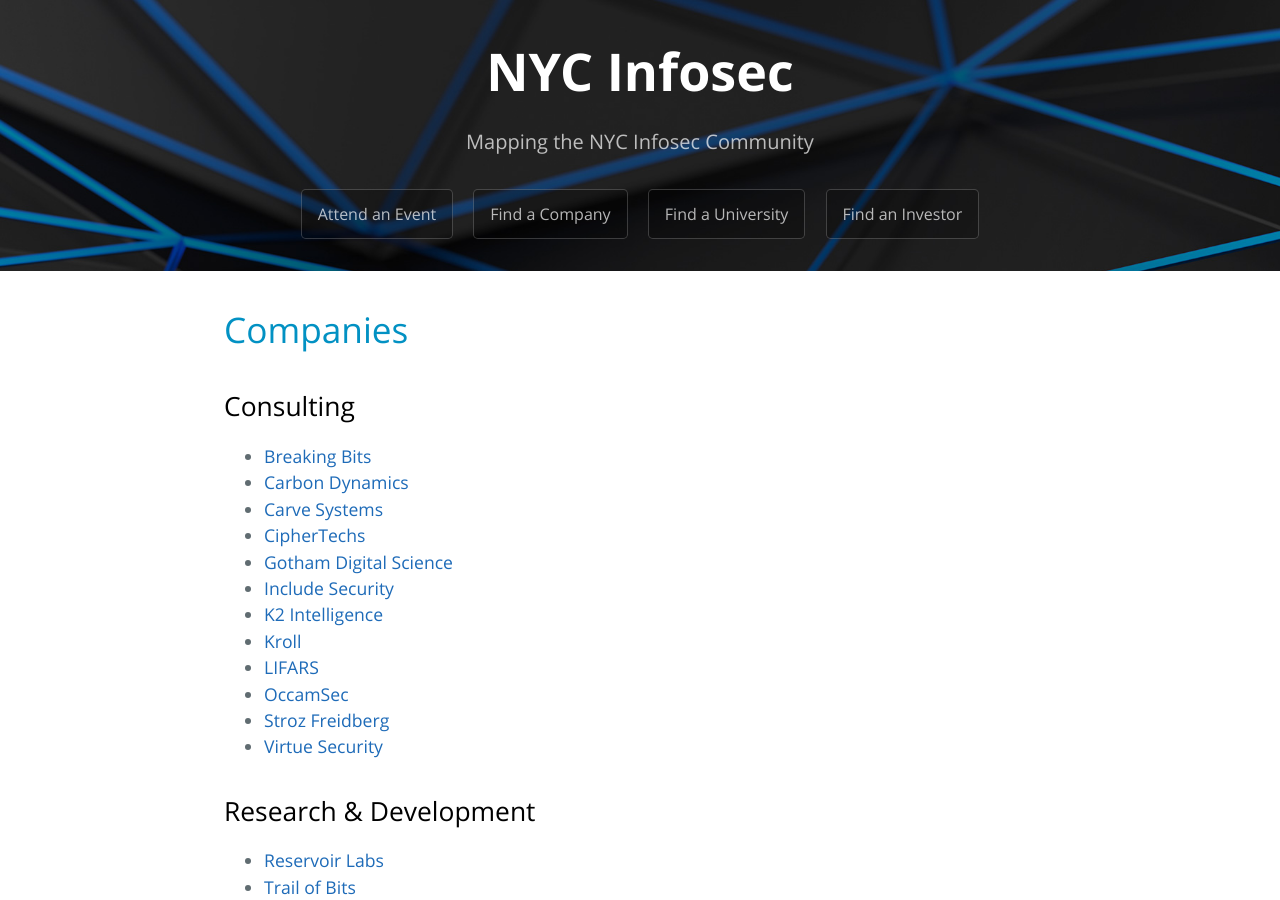
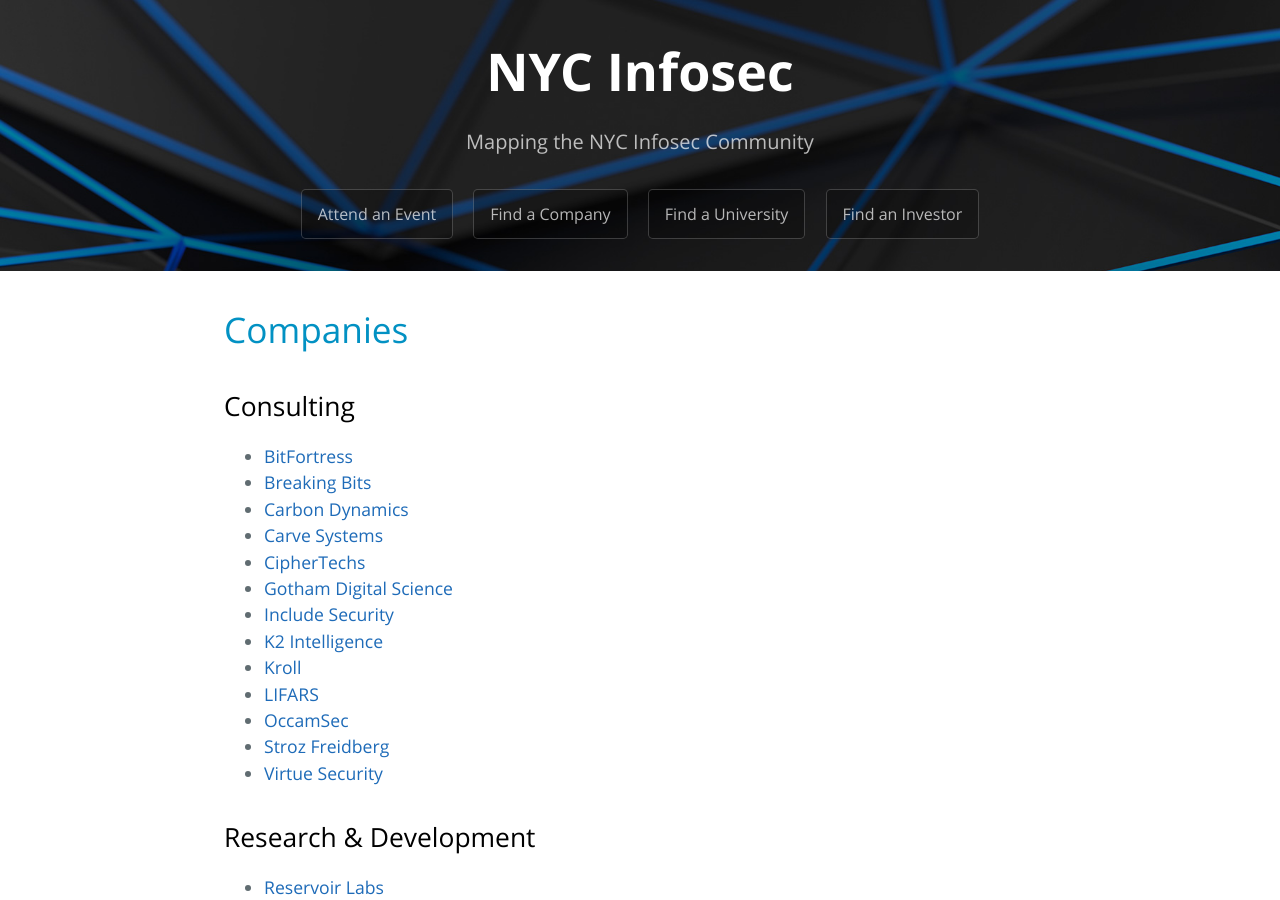
Before and after one commit to trailofbits/nyc-infosec, a Jekyll site: the page built from companies.md, in a window 1280 px wide and 900 px high. Built offline with Jekyll 4.4.1, drawn with Linux system fonts in a browser that asks for light colours; our own code applies the rules of GitHub Pages for plain Markdown files.

Commit message:
Add BitFortress

```diff
--- a/companies.md
+++ b/companies.md
@@ -8,6 +8,7 @@
 
 ## Consulting
 
+* [BitFortress](http://www.bitfortress.com/)
 * [Breaking Bits](https://breakingbits.com/)
 * [Carbon Dynamics](https://www.carbondynamics.co/)
 * [Carve Systems](https://www.carvesystems.com/)
```
